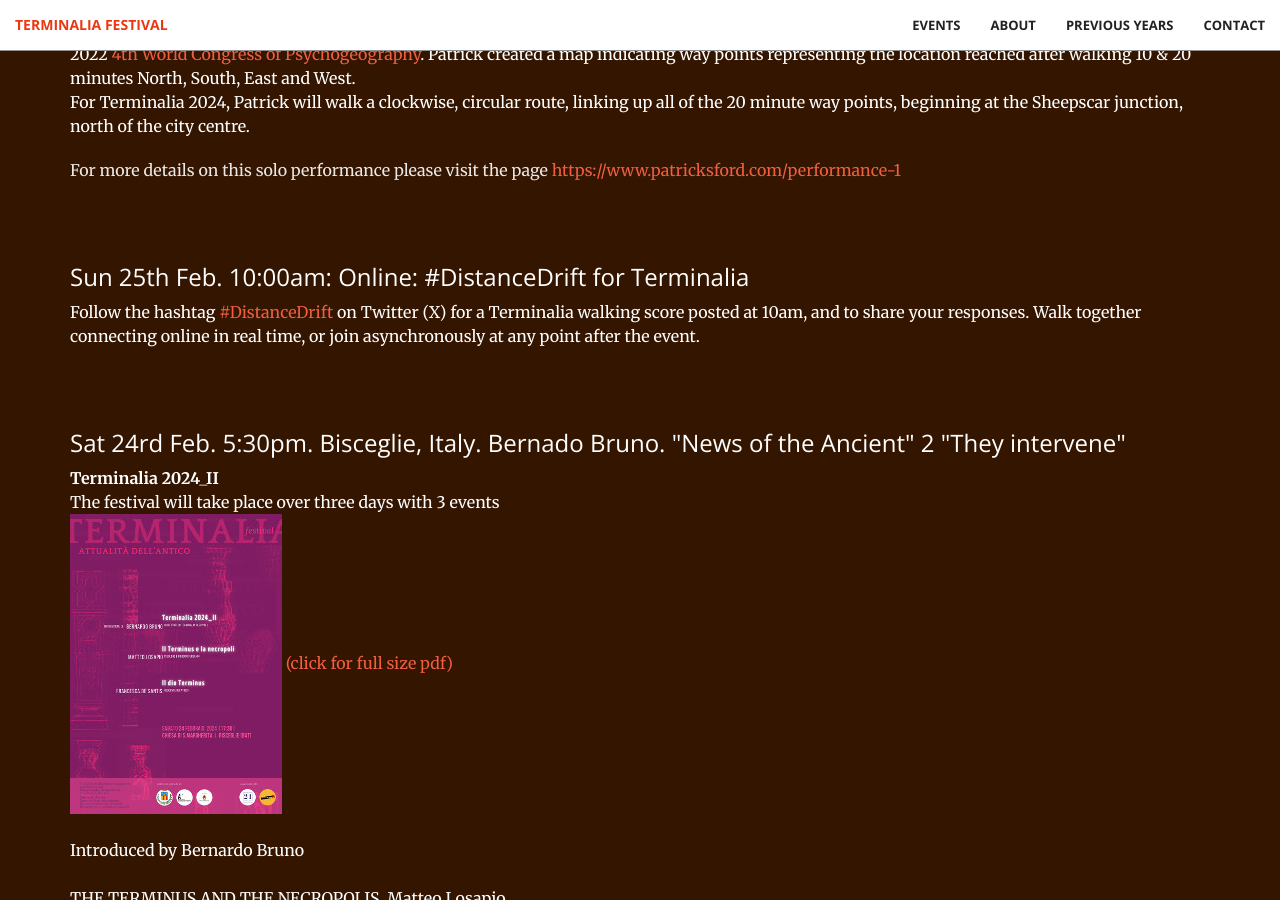
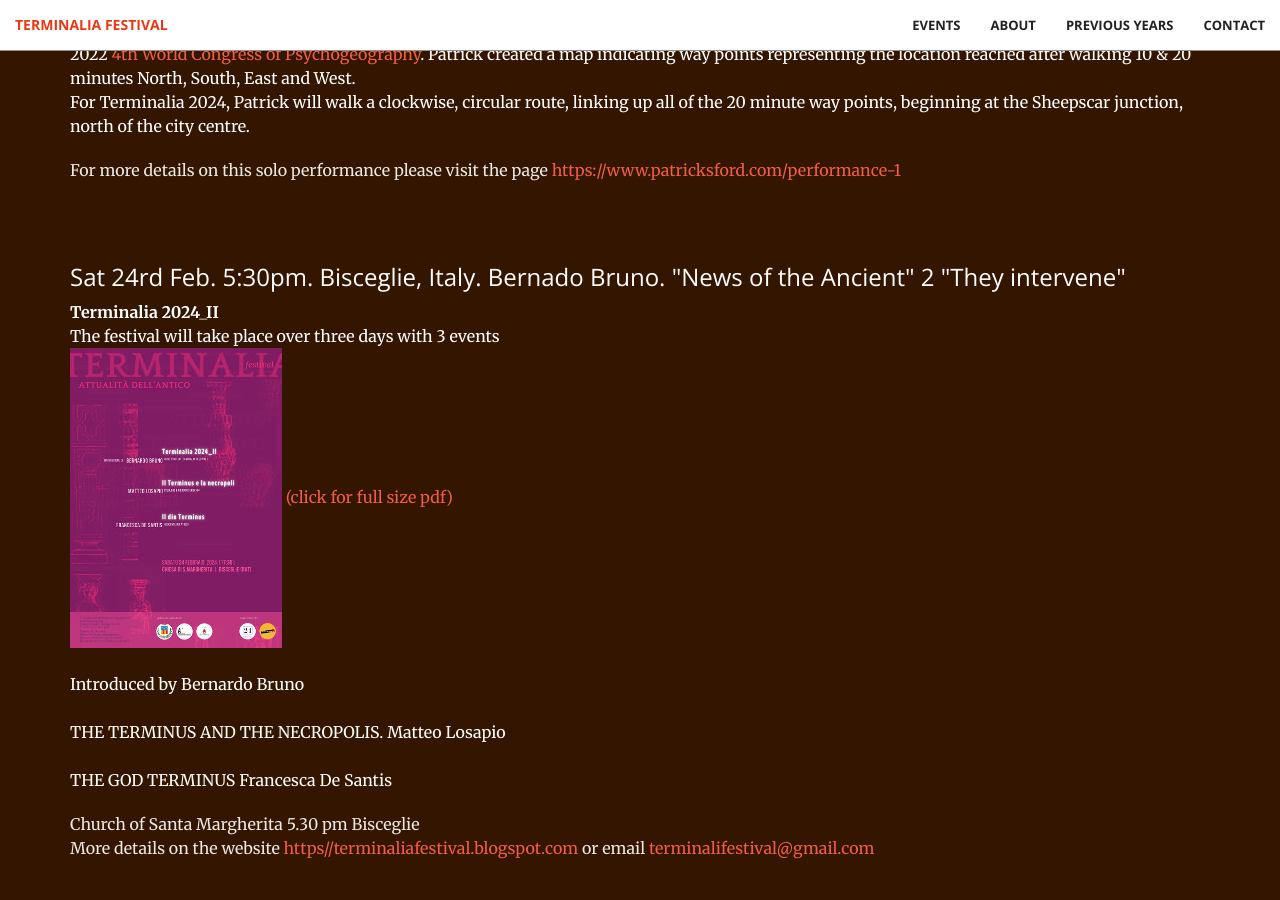
Before and after one commit to timwaters/terminalia, a Jekyll site: the page built from index.html, in a window 1280 px wide and 900 px high, scrolled down 7732 px. Built offline with Jekyll 4.4.1, drawn with Linux system fonts in a browser that asks for light colours; some of the changed text lies outside the part shown.

Commit message:
move distance drif to sunday at it should be

```diff
--- a/_includes/events.html
+++ b/_includes/events.html
@@ -250,20 +250,6 @@
 
 
 
-
-   <div class="col-lg-12 col-lg-offset-0 text-left event">
-
-        <h3>Sun 25th Feb. 10:00am: Online:  #DistanceDrift for Terminalia  </h3>
-
-
-        <p class="text">
-          Follow the hashtag <a href="https://twitter.com/search?q=%23DistanceDrift">#DistanceDrift</a> on Twitter (X) for a Terminalia walking score posted at 10am, and to share your responses. Walk together connecting online in real time, or join asynchronously at any point after the event.
-        </p>
-        <p class="text-faded">
-
-        </p>
-      </div>
-
       <div class="col-lg-12 col-lg-offset-0 text-left event">
 
         <h3>Sat 24rd Feb. 5:30pm. Bisceglie, Italy. Bernado Bruno. "News of the Ancient" 2   "They intervene"  </h3>
@@ -334,6 +320,19 @@
         </p>
       </div>
 
+      <div class="col-lg-12 col-lg-offset-0 text-left event">
+
+        <h3>Sun 25th Feb. 10:00am: Online:  #DistanceDrift for Terminalia  </h3>
+
+
+        <p class="text">
+          Follow the hashtag <a href="https://twitter.com/search?q=%23DistanceDrift">#DistanceDrift</a> on Twitter (X) for a Terminalia walking score posted at 10am, and to share your responses. Walk together connecting online in real time, or join asynchronously at any point after the event.
+        </p>
+        <p class="text-faded">
+
+        </p>
+      </div>
+
 
       <div class="col-lg-12 col-lg-offset-0 text-left event">
 
```
